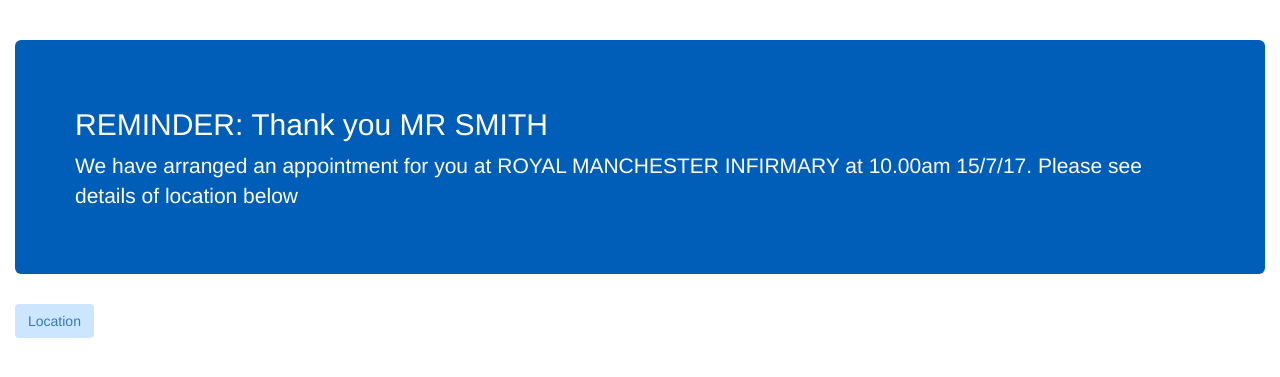
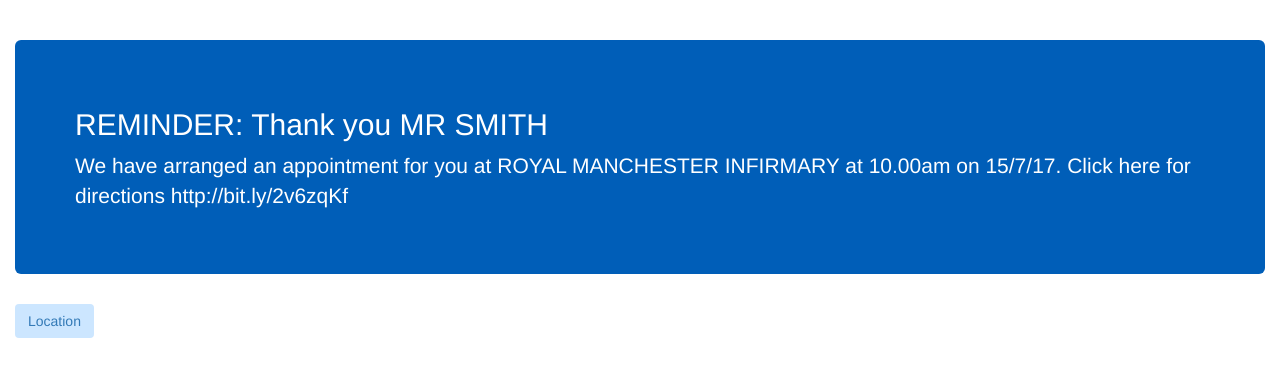
Before and after one commit to mattstibbs/nhshd-service-api, a Flask app: page /pages/text1 in a window 1280 px wide. Shown: the top 377 px of the page. Run offline with Flask 2, Linux system fonts and the light colour scheme; some libraries are stand-ins or nearby versions.

Commit message:
Update sample text in text messages

```diff
--- a/templates/text1.html
+++ b/templates/text1.html
@@ -22,10 +22,10 @@
                     REMINDER: Thank you MR SMITH
                 </h2>
                 <p>
-                  We have arranged an appointment for you at ROYAL MANCHESTER INFIRMARY at 10.00am 15/7/17. Please see details of location below
+                    We have arranged an appointment for you at ROYAL MANCHESTER INFIRMARY at 10.00am on 15/7/17. Click here for directions http://bit.ly/2v6zqKf
                 </p>
 
-            </div> <a href="#" class="btn" type="button">Location</a>
+            </div> <a href="{{ url_for('show_map', service_id='RW3MR') }}" class="btn" type="button">Location</a>
         </div>
     </div>
 </div>
--- a/templates/text2.html
+++ b/templates/text2.html
@@ -13,7 +13,7 @@
     <link type="text/css" rel="stylesheet" href="/static/css/style.css">
 </head>
 <body>
-<br></br>
+<br>
 <div class="container-fluid">
     <div class="row">
         <div class="col-md-12">
@@ -21,8 +21,7 @@
                 <h2>
                     FEEDBACK REQUEST:
                 </h2>
-                <p>
-                    Would you like to provide feedback on your recent visit to ROYAL MANCHESTER INFIRMARY  on 15/7/17. Visit:
+                <p>Would you like to provide feedback on your recent visit to ROYAL MANCHESTER INFIRMARY on 15/7/17. Click: http://bit.ly/2t4pkZ7
                 </p>
 
             </div> <a href="#" class="btn" type="button">Feedback</a>
```
